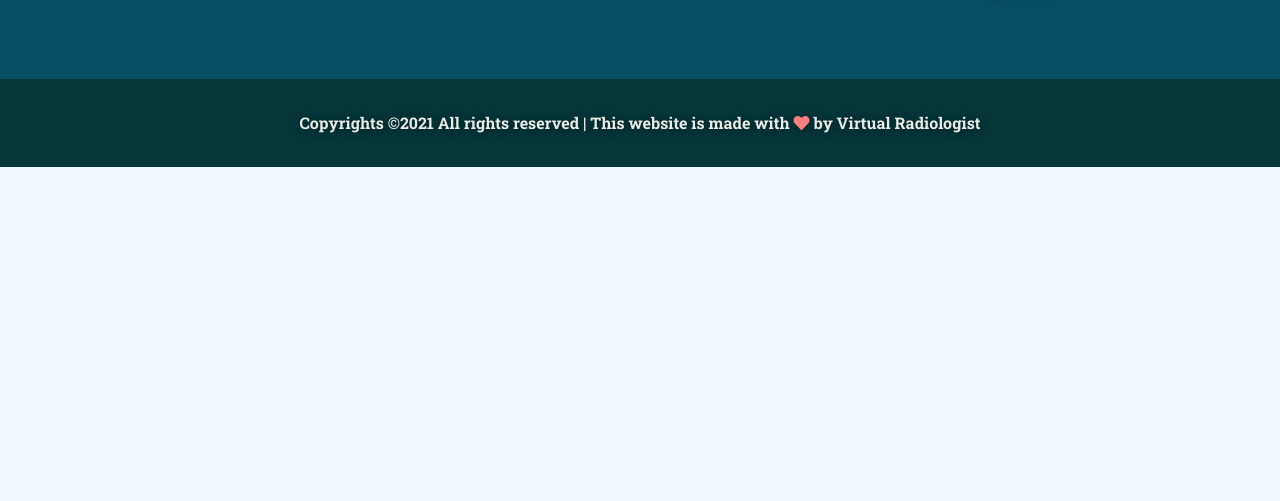
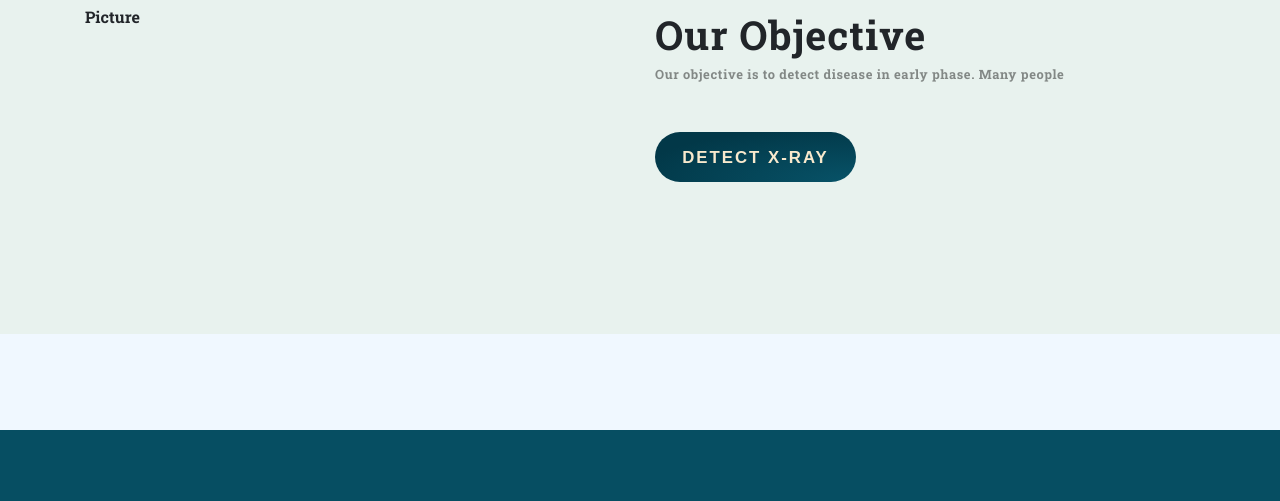
Before and after one commit to amazingashis/Hackfest, a plain HTML site: page sabil/index.html in a window 1280 px wide. Shown: the part 2478-2979 px from the top of the page. Before the commit the page ends 2645 px from the top, so only its background shows below. Drawn offline with nearby package versions, Linux system fonts and the light colour scheme.

Commit message:
mission objectives

```diff
--- a/sabil/index.html
+++ b/sabil/index.html
@@ -133,7 +133,7 @@
 
     <!-- ---------------------------------------------how it works -->
     <section class="how-it-works">
-      <h1 class="text-center">How it works</h1>
+      <h1 class="text-center" style="margin-bottom: 1rem">How it works</h1>
       <div class="container">
         <div class="row">
           <div class="col-lg-4 col-md-6 col-sm-12 all-center">
@@ -165,6 +165,23 @@
             />
             <br />
             See Result
+          </div>
+        </div>
+      </div>
+    </section>
+    <!-- --------------------------------Our mission  -->
+    <section class="our-mission">
+      <div class="container">
+        <div class="row">
+          <div class="col-lg-6 col-sm-12">Picture</div>
+          <div class="col-lg-6 col-sm-12">
+            <div class="bolder">Our Objective</div>
+            <div class="objectives">
+              Our objective is to detect disease in early phase. Many people
+            </div>
+
+            <br />
+            <button class="buttons">DETECT X-RAY</button>
           </div>
         </div>
       </div>
--- a/sabil/style/components/_go_to.scss
+++ b/sabil/style/components/_go_to.scss
@@ -19,6 +19,7 @@
     color: rgba(0, 0, 0, 0.438);
     text-align: start;
   }
+}
 .buttons {
   margin: 1.5rem 0;
   padding: 0.78rem 1.7rem;
@@ -35,4 +36,3 @@
     background-image: radial-gradient(at 100% 100%, #097fa0 5%, #077292 80%);
   }
 }
-}
--- a/sabil/style/components/_how_it.scss
+++ b/sabil/style/components/_how_it.scss
@@ -7,7 +7,7 @@
 }
 
 .how-it-works {
-  margin: 6rem 0;
+  margin: 8rem 0;
   font-size: 1.5rem;
   font-weight: 600;
 }
--- /dev/null
+++ b/sabil/style/components/_our_mission.scss
@@ -0,0 +1,17 @@
+.our-mission {
+  margin: 6rem 0;
+  padding: 8rem 0;
+  background-color: #e8f2ee;
+  .bolder {
+    font-size: 2.5rem;
+    font-weight: 600;
+    letter-spacing: 1px;
+  }
+  .objectives {
+    font-weight: 400;
+    font-size: 0.8rem;
+    letter-spacing: 0.6px;
+    color: rgba(0, 0, 0, 0.438);
+    text-align: start;
+  }
+}
--- a/sabil/style/style.scss
+++ b/sabil/style/style.scss
@@ -7,6 +7,7 @@
 @import "./components/how_it";
 @import "./components/three_bars";
 @import "./components/go_to";
+@import "./components/our_mission";
 
 body {
   background-color: aliceblue;
```
Also changed, not shown: sabil/style/style.css, 1 other file. Lines whose indentation alone changed are shown as unchanged.
